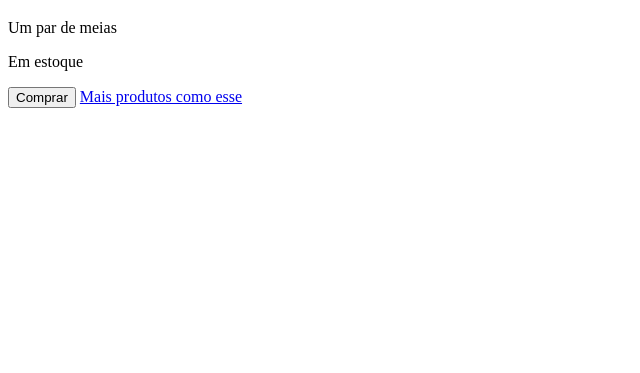
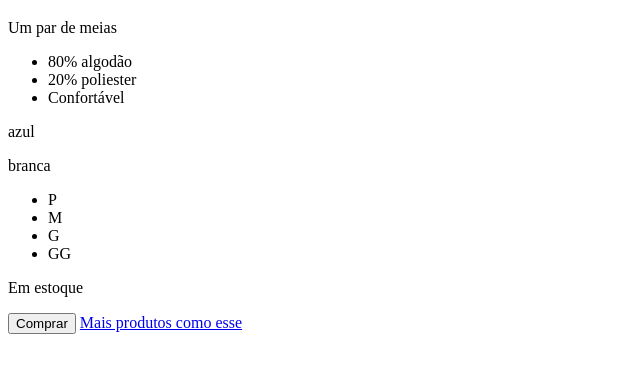
Before and after one commit to revton/intro-vue-js, a plain HTML site: page index.html in a window 1280 px wide. Shown: the part 217-590 px from the top of the page, without its empty margins (0-640 px from the left). Drawn offline with nearby package versions, Linux system fonts and the light colour scheme.

Commit message:
Renderização de lista

```diff
--- a/index.html
+++ b/index.html
@@ -15,6 +15,18 @@
                 <div class="product-info">
                     <h1>{{ product }}</h1>
                     <p>{{ description }}</p>
+                    <ul>
+                        <li v-for="detail in details">{{ detail }}</li>
+                    </ul>
+
+                    <div v-for="variant in variants" :key="variant.variantId">
+                        <p>{{ variant.variantColor }}</p>
+                    </div>
+
+                    <ul>
+                        <li v-for="size in sizes">{{ size }}</li>
+                    </ul>
+
                     <p v-if="stock_count > 10">Em estoque</p>
                     <p v-else-if="stock_count <= 10 && stock_count > 0">Quase acabando</p>
                     <p v-else>Acabou o estoque</p>
--- a/main.js
+++ b/main.js
@@ -5,6 +5,18 @@ var app = new Vue({
         description: 'Um par de meias',
         image: 'meia-azul.png',
         link: 'https://www.google.com/search?q=meias+azul',
-        stock_count: 11
+        stock_count: 11,
+        details: ["80% algodão", "20% poliester", "Confortável"],
+        variants: [
+            {
+                variantId: 1,
+                variantColor: "azul"
+            },
+            {
+                variantId: 2,
+                variantColor: "branca"
+            }
+        ],
+        sizes: ['P', 'M', 'G', 'GG']
     }
 })
```
Also changed, not shown: meia-branca.png (added), 1 other file.
